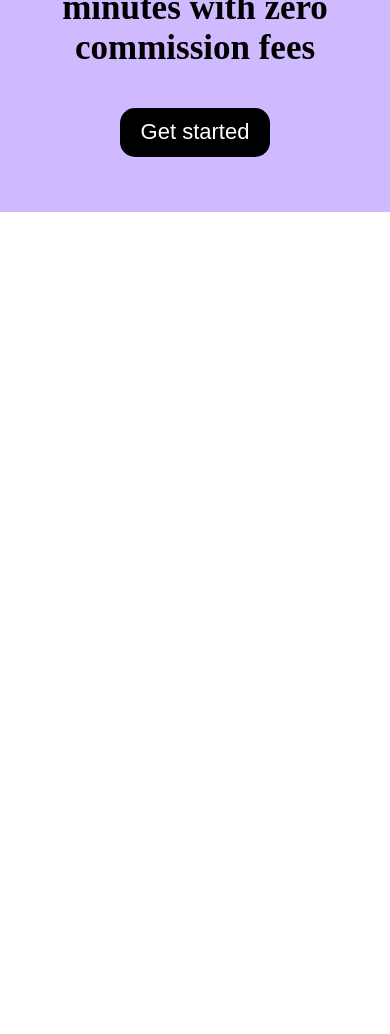
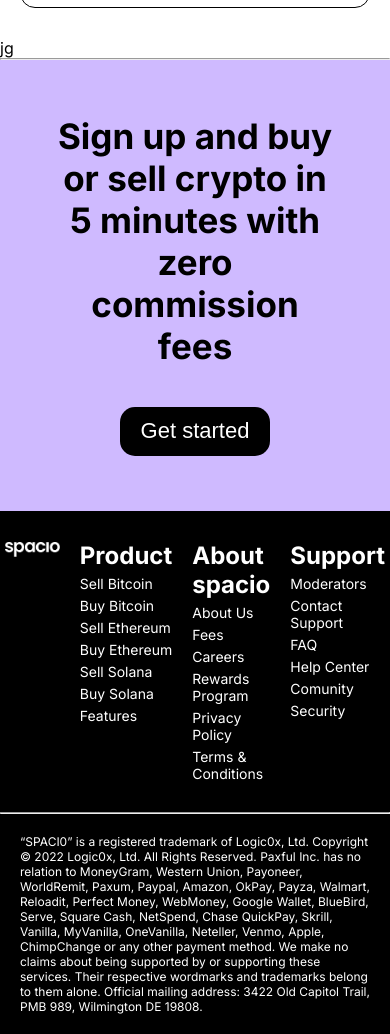
Before and after one commit to skSadi12/Assignment-1, a plain HTML site: page index.html in a window 390 px wide. Shown: the part 3668-4702 px from the top of the page. Before the commit the page ends 3880 px from the top, so only its background shows below. Drawn offline with Linux system fonts and the light colour scheme.

Commit message:
footer end

```diff
--- a/index.html
+++ b/index.html
@@ -4,8 +4,14 @@
     <meta charset="UTF-8" />
     <meta name="viewport" content="width=device-width, initial-scale=1.0" />
     <link rel="stylesheet" href="style/style.css" />
+    <link rel="preconnect" href="https://fonts.googleapis.com" />
+    <link rel="preconnect" href="https://fonts.gstatic.com" crossorigin />
+    <link
+      href="https://fonts.googleapis.com/css2?family=Inter:ital,opsz,wght@0,14..32,100..900;1,14..32,100..900&display=swap"
+      rel="stylesheet"
+    />
+    <link rel="shortcut icon" href="images/icon.png" type="image/x-icon" />
     <title>Assignment-1</title>
-    <link rel="shortcut icon" href="images/icon.png" type="image/x-icon" />
   </head>
   <body>
     <header>
@@ -188,7 +194,7 @@
             </div>
           </div>
         </div>
-      </section>
+      </section>jg
       <!-- Buy and sell section end -->
       <hr />
       <!-- sign in section start -->
@@ -203,5 +209,55 @@
       </section>
       <!-- sign in section end -->
     </main>
+    <footer>
+      <div class="spacio">
+        <div>
+          <img src="images/spacio.png" alt="" />
+        </div>
+        <div>
+          <h2>Product</h2>
+          <p>Sell Bitcoin</p>
+          <p>Buy Bitcoin</p>
+          <p>Sell Ethereum</p>
+          <p>Buy Ethereum</p>
+          <p>Sell Solana</p>
+          <p>Buy Solana</p>
+          <p>Features</p>
+        </div>
+        <div>
+          <h2>About spacio</h2>
+          <p>About Us</p>
+          <p>Fees</p>
+          <p>Careers</p>
+          <p>Rewards Program</p>
+          <p>Privacy Policy</p>
+          <p>Terms & Conditions</p>
+        </div>
+        <div>
+          <h2>Support</h2>
+          <p>Moderators</p>
+          <p>Contact Support</p>
+          <p>FAQ</p>
+          <p>Help Center</p>
+          <p>Comunity</p>
+          <p>Security</p>
+        </div>
+      </div>
+      <hr />
+      <div class="copyright">
+        <p>
+          “SPACI0” is a registered trademark of Logic0x, Ltd. Copyright © 2022
+          Logic0x, Ltd. All Rights Reserved. Paxful Inc. has no relation to
+          MoneyGram, Western Union, Payoneer, WorldRemit, Paxum, Paypal, Amazon,
+          OkPay, Payza, Walmart, Reloadit, Perfect Money, WebMoney, Google
+          Wallet, BlueBird, Serve, Square Cash, NetSpend, Chase QuickPay,
+          Skrill, Vanilla, MyVanilla, OneVanilla, Neteller, Venmo, Apple,
+          ChimpChange or any other payment method. We make no claims about being
+          supported by or supporting these services. Their respective wordmarks
+          and trademarks belong to them alone. Official mailing address: 3422
+          Old Capitol Trail, PMB 989, Wilmington DE 19808.
+        </p>
+      </div>
+    </footer>
   </body>
 </html>
--- a/style/style.css
+++ b/style/style.css
@@ -1,5 +1,8 @@
 * {
   margin: 0;
+}
+body{
+  font-family:"Inter", serif;
 }
 /* nav bar starting */
 nav {
@@ -83,7 +86,7 @@
   z-index: -44;
   position: absolute;
 }
-.input-container{
+.input-container {
 }
 .inputs {
   position: absolute;
@@ -188,20 +191,17 @@
     font-size: 34px;
   }
 }
-.features-container-butn{
+.features-container-butn {
   display: flex;
   justify-content: center;
   align-items: center;
   & button {
-    /* margin-left: 43%;
-    margin-top: 70px; */
-
     background-color: #fff;
     padding: 10px;
     border: 1px solid black;
     width: 227px;
     height: 49px;
-    & a{
+    & a {
       text-decoration: none;
       font-size: 22px;
       color: black;
@@ -238,7 +238,7 @@
     & button {
       width: 200px;
       height: 49px;
-      & a{
+      & a {
         font-size: 20px;
       }
     }
@@ -248,11 +248,10 @@
     gap: 40px;
     flex-direction: column;
     padding: 40px;
-
   }
 }
 /* Buy and sell section start */
-.buy-sell-img{
+.buy-sell-img {
   display: flex;
   justify-content: space-between;
   align-items: center;
@@ -263,32 +262,32 @@
   margin-top: 20px;
   margin-bottom: 10px;
 }
-.buy-sell-container{
+.buy-sell-container {
   display: flex;
   justify-content: space-evenly;
 }
 @media screen and (max-width: 767px) {
-  .buy-sell-container{
+  .buy-sell-container {
     flex-direction: column;
     padding: 20px;
   }
 }
 /* Buy and sell section end */
-.singup-section{
+.singup-section {
   padding: 75px;
   text-align: center;
-  background-color: #CFBAFF;
-  & h2{
+  background-color: #cfbaff;
+  & h2 {
     font-size: 75px;
   }
-  button{
+  button {
     padding: 10px;
     margin-top: 80px;
     background-color: black;
     width: 265px;
     height: 69px;
     border-radius: 15px;
-    & a{
+    & a {
       text-decoration: none;
       color: white;
       font-size: 32px;
@@ -296,18 +295,70 @@
   }
 }
 @media screen and (max-width: 767px) {
-  .singup-section{
+  .singup-section {
     padding: 55px;
-    & h2{
+    & h2 {
       font-size: 35px;
     }
-    button{
+    button {
       padding: 10px;
       margin-top: 40px;
       width: 150px;
       height: 49px;
-      & a{
+      & a {
         font-size: 22px;
       }
     }
+  }
 }
+/* footer section start */
+footer {
+  background-color: black;
+  color: white;
+}
+.spacio {
+  display: flex;
+  justify-content: space-around;
+  padding: 70px;
+  & h3 {
+    font-size: 28px;
+    margin-bottom: 10px;
+  }
+  p {
+    font-size: 20px;
+    margin-top: 10px;
+  }
+}
+.copyright {
+  padding: 30px;
+  & p {
+    font-size: 13px;
+  }
+}
+@media screen and (max-width: 767px) {
+  .spacio {
+    flex-direction: ;
+    justify-content: space-between;
+    padding: 5px;
+    padding-top: 30px;
+    padding-bottom: 30px;
+    gap: 20px;
+    & h3 {
+      font-size: 18px;
+      margin-bottom: 5px;
+    }
+    p {
+      font-size: 14px;
+      margin-top: 5px;
+    }
+    img {
+      width: 100%;
+    }
+  }
+  .copyright {
+    padding: 20px;
+    & p {
+      font-size: 12px;
+    }
+  }
+}
```
